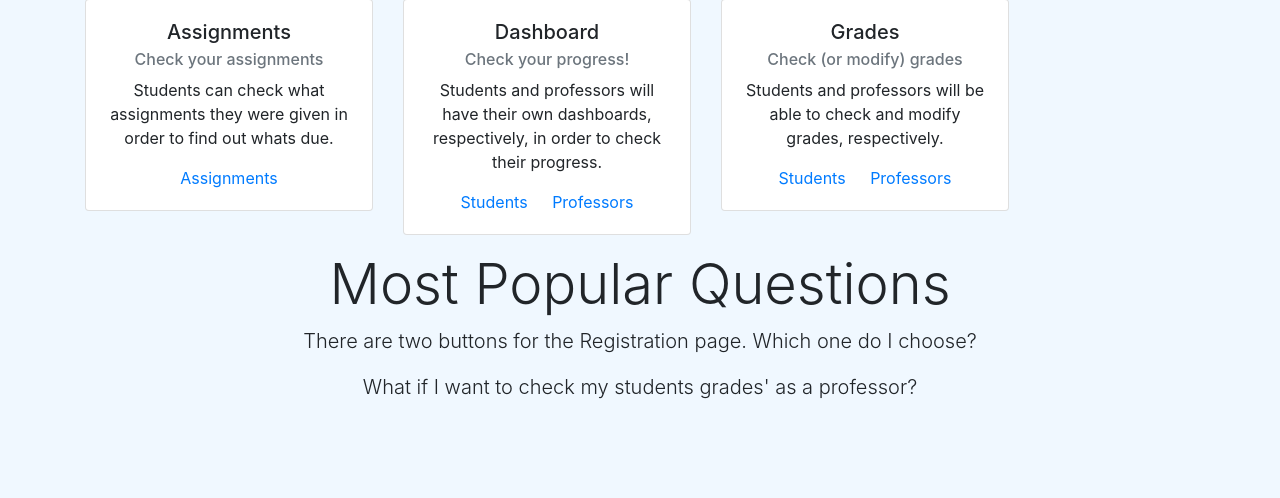
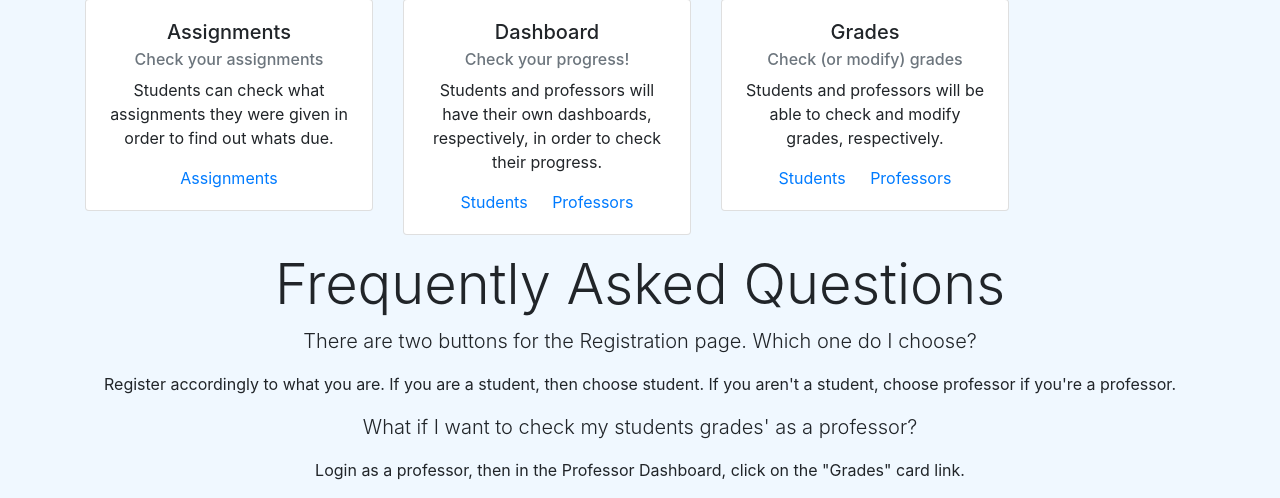
Before and after one commit to cchromak/Testing-Website, a PHP site: page /professor/help.php in a window 1280 px wide. Shown: the part 495-993 px from the top of the page. Before the commit the page ends 894 px from the top, so only its background shows below. Run offline with PHP 8.4, Linux system fonts and the light colour scheme; the visitor is signed in with stand-in values (Sample User, id 1); data that the repository does not hold is empty.

Commit message:
minor help changes

```diff
--- a/professor/help.php
+++ b/professor/help.php
@@ -121,13 +121,16 @@
     </div>
 </div>
   <div class="container">
-    <h1 index="ending" class="display-4">Most Popular Questions</h1>
+    <h1 index="ending" class="display-4">Frequently Asked Questions</h1>
     <p class="lead">
   There are two buttons for the Registration page. Which one do I choose?
-</p>
+	</p>
+	<p class="text-center">Register accordingly to what you are. If you are a student, then choose student.
+	If you aren't a student, choose professor if you're a professor.</p>
 	<p class="lead">
   What if I want to check my students grades' as a professor?
-</p>
+  <p class="text-center">Login as a professor, then in the Professor Dashboard, click on the "Grades" card link.</p>
+	</p>
      </div>
 </div>
   <div class ="container">
```
